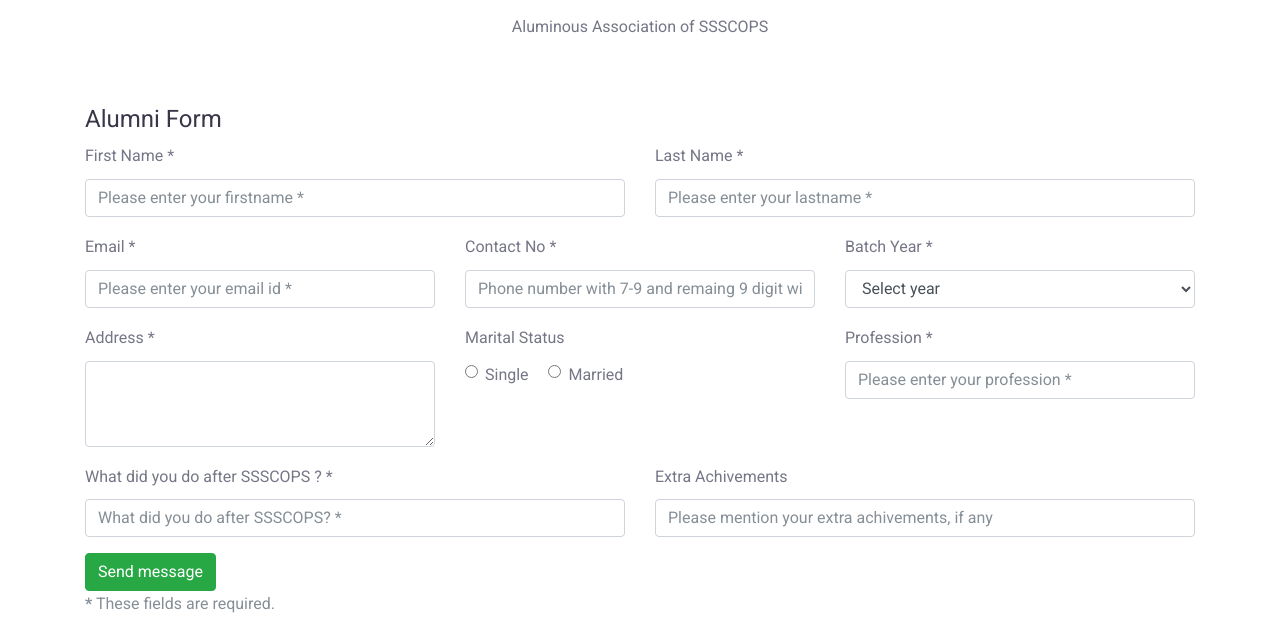
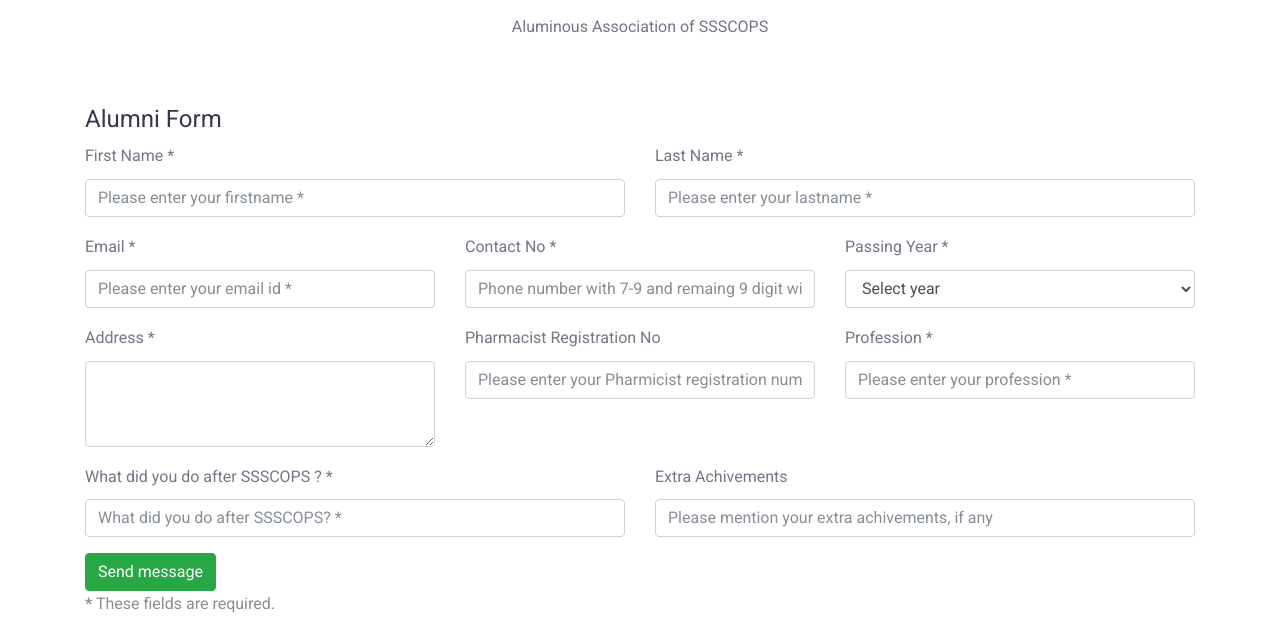
Before and after one commit to omkarotari/ssscopsssss, a PHP site: page /alumni.php in a window 1280 px wide. Shown: the part 667-1299 px from the top of the page. Run offline with PHP 8.4, Linux system fonts and the light colour scheme.

Commit message:
alumni form changed

```diff
--- a/about.php
+++ b/about.php
@@ -89,13 +89,13 @@
 		<div class="col-12">
 			<div class="row">
 				<div class="col-4">
-					<button type="button" class="btn btn-link"><a href ="https://drive.google.com/open?id=0B7hSMSKKLANlbm5nYVlpbnVxSkU" target="_blank">Click here for Mandatory Disclosure</a></button>
+					<button type="button" class="btn btn-link"><a href ="https://drive.google.com/file/d/0B7hSMSKKLANlVExYWGJ1c0d3WU5ZTjZSd2JRWHp4d3BrX2FZ/view?usp=sharing" target="_blank">Click here for Mandatory Disclosure</a></button>
 				</div>
 				<div class="col-4">
 					<button type="button" class="btn btn-link"><a href="https://drive.google.com/file/d/0B7hSMSKKLANlbm5nYVlpbnVxSkU/view?usp=sharing" target="_blank">Click here for SIF/2019</a></button>
 				</div>
 				<div class="col-4">
-					<button type="button" class="btn btn-link"><a href="https://drive.google.com/file/d/0B7hSMSKKLANlRW5ienZPaWFLcWc/view?usp=sharing" target="_blank">Click here for Governing Body</a></button>
+					<button type="button" class="btn btn-link"><a href="https://drive.google.com/file/d/0B7hSMSKKLANleXFQN3NIYjVoLVExMGtrMnhldkstMjRqMjdz/view?usp=sharing" target="_blank">Click here for Governing Body</a></button>
 				</div>
 			</div>
 		</div>
--- a/alumni.php
+++ b/alumni.php
@@ -107,7 +107,7 @@
             </div>
             <div class="col-md-4">
                 <div class="form-group">
-                    <label for="form_year">Batch Year *</label>
+                    <label for="form_year">Passing Year *</label>
 					<select id="form_year" name="batchyear" class="form-control" required="required" data-error="Please specify your batch year.">
 					<option value="">Select year</option>
 					<?php for($i=1984; $i<= date('Y'); $i++ ){ ?>
@@ -128,14 +128,9 @@
             </div>
 			<div class="col-md-4">
                 <div class="form-group">
-                    <label for="form_address">Marital Status</label>
+                    <label for="form_address">Pharmacist Registration No</label>
 					<div class="form-check">
-						<label class="form-check-label">
-						<input type="radio" class="form-check-input" name="maritalstatus" value="single">Single
-						</label>  &nbsp;&nbsp;&nbsp;
-						<label class="form-check-label">
-						<input type="radio" class="form-check-input" name="maritalstatus" value="married">Married
-						</label>
+						<input id="form_pregistration" type="text" name="pregistrationno" class="form-control" placeholder="Please enter your Pharmicist registration number *" required="required" data-error="Please mention your Pharmicist registration number.">
 					</div>
                     <div class="help-block with-errors"></div>
                 </div>
--- a/course.php
+++ b/course.php
@@ -183,7 +183,7 @@
                 </div><!-- .about-values -->
             </div><!-- div -->
         </div><!-- .row -->
-		<p  class="text-center">100 days training in wholesale/retail drug store.</p>
+		<p  class="text-center"> 500 hours of practical training in wholesale/retail drug store.</p>
 		<p class="text-center"><h3><a href="careerOptions.php">Click here to know about Career options after D. Pharmacy </a></h3></p>
     </div><!-- .container -->
 
--- a/getData.php
+++ b/getData.php
@@ -8,7 +8,7 @@ if($_POST['nam']!='gosavi' || $_POST['passwrd']!='gosavi'){
 else{
 $servername = "localhost";
 	$username = "root";
-	$password = "sahyadri@123";
+	$password = "";
 	$dbname = "alumni";
 
 	$conn = new mysqli($servername, $username, $password, $dbname);
@@ -33,7 +33,7 @@ $arrayDataset = array();
 				"email" =>$row_set[3],
 				"batchyear" =>$row_set[4],
 				"address" =>$row_set[5],
-				"marital_status" =>$row_set[6],
+				"pharmacist_registration_no" =>$row_set[6],
 				"profession" =>$row_set[7],
 				"after_ssscop" =>$row_set[8],
 				"achievements" => $row_set[10]
--- a/js/custom.js
+++ b/js/custom.js
@@ -72,7 +72,7 @@ $('document').ready(function()
 	function generate_table(data){
 	var blank_row;
 	$('#log_table_container').remove();
-	$('#test_tables').append("<div class='container' id='log_table_container'><div class='table-responsive'><table id='log_table' class='display' width='100%' style='float:right;'> <thead><tr> <th style='visibility:hidden;' data-field='ID'>ID</th>  <th data-field='name'>Name</th><th data-field='contact'>Contact</th><th data-field='email_id'>Email ID</th><th data-field='batchyear'>Batch Year</th><th data-field='address'>Address</th><th data-field='marital_status'>Marital Status</th><th data-field='profession'>Profession</th><th data-field='afterssscop'>After SSSCOPS</th><th data-field='achievements'>Achievements</th></thead><tbody id='log_table_body'></tbody></table></div></div>");
+	$('#test_tables').append("<div class='container' id='log_table_container'><div class='table-responsive'><table id='log_table' class='display'  width='100%' style='float:right;'> <thead><tr> <th style='visibility:hidden;' data-field='ID'>ID</th>  <th data-field='name'>Name</th><th data-field='contact'>Contact</th><th data-field='email_id'>Email ID</th><th data-field='batchyear'>Batch Year</th><th data-field='address'>Address</th><th data-field='pharmacist_registration_no'>Pharmicist Regd No</th><th data-field='profession'>Profession</th><th data-field='afterssscop'>After SSSCOPS</th><th data-field='achievements'>Achievements</th></thead><tbody id='log_table_body'></tbody></table></div></div>");
 	var table;
 	$("#log_table_container").show();
 	var newData = JSON.stringify(data)
@@ -84,11 +84,11 @@ $('document').ready(function()
 		if(item.email==null)item.email='';
 		if(item.batchyear==null)item.batchyear='';
 		if(item.address==null)item.address='';
-		if(item.marital_status==null)item.marital_status='';
+		if(item.pharmacist_registration_no==null)item.pharmacist_registration_no='';
 		if(item.profession==null)item.profession='';
 		if(item.after_ssscop==null)item.after_ssscop='';
 		if(item.achievements==null)item.achievements=='';
-		if(item.ID=='' && item.Name=='' && item.Contact=='' && item.email=='' && item.batchyear=='' && item.address=='' && item.marital_status=='' && item.after_ssscop=='' && item.profession=='' && item.achievements=='')
+		if(item.ID=='' && item.Name=='' && item.Contact=='' && item.email=='' && item.batchyear=='' && item.address=='' && item.pharmacist_registration_no=='' && item.after_ssscop=='' && item.profession=='' && item.achievements=='')
 		{blank_row=1; console.log('blank');}
 		if(blank_row==1){
 			 return true;
@@ -101,14 +101,14 @@ $('document').ready(function()
 			$('<td>').text(item.email),
 			$('<td>').text(item.batchyear),
 			$('<td>').text(item.address),
-			$('<td>').text(item.marital_status),
+			$('<td>').text(item.pharmacist_registration_no),
 			$('<td>').text(item.profession),
 			$('<td>').text(item.after_ssscop),
 			$('<td>').text(item.achievements)
         ).appendTo('#log_table_body');
 	}
     });
-	$("#log_table").DataTable({
+	var table = $("#log_table").DataTable({
 		"language": {
 			"searchPlaceholder": "Type Email..."
 		},
@@ -117,6 +117,7 @@ $('document').ready(function()
 			'csv'
         ]
 	});
+	//table.columns.adjust().draw();
 }
 	var data;
 	$("#btnSubmit").click(function(){
--- a/registerAlumni.php
+++ b/registerAlumni.php
@@ -38,7 +38,7 @@ function storeData($firstName,$surName,$email,$batchyear,$address,$maritalstatus
   {
 	$servername = "localhost";
 	$username = "root";
-	$password = "sahyadri@123";
+	$password = "";
 	$dbname = "alumni";
 
 	$conn = new mysqli($servername, $username, $password, $dbname);
@@ -80,7 +80,7 @@ if(isset($_POST['submitButton'])){
   $email = $_POST['email'];
   $batchyear = $_POST['batchyear'];
   $address = $_POST['address'];
-  $maritalstatus = $_POST['maritalstatus'];
+  $maritalstatus = $_POST['pregistrationno'];
   $profession = $_POST['profession'];
   $afterdiploma = $_POST['afterdiploma'];
   $contact =$_POST['contact'];
```
Also changed, not shown: style.css (line endings or trailing spaces).
